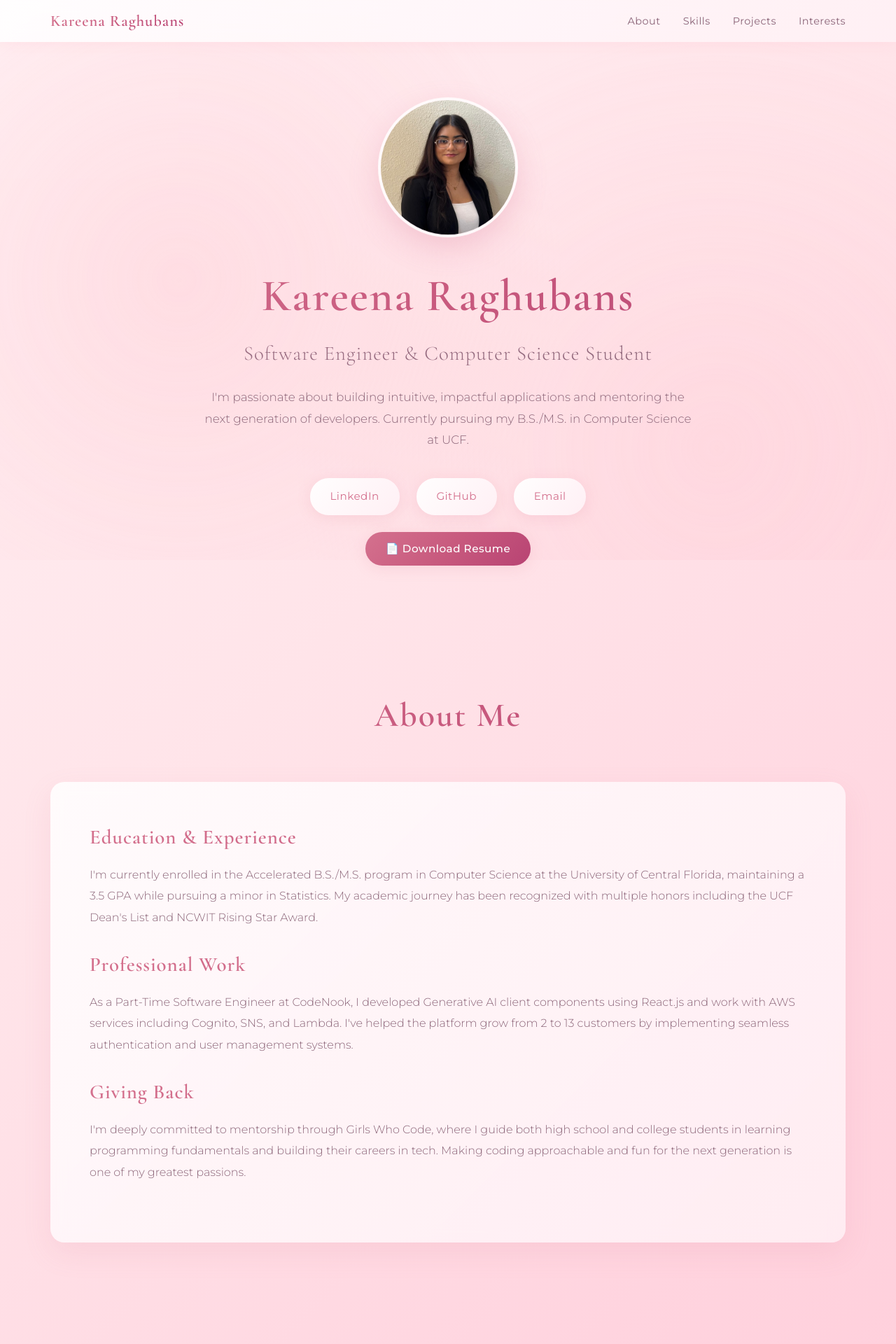
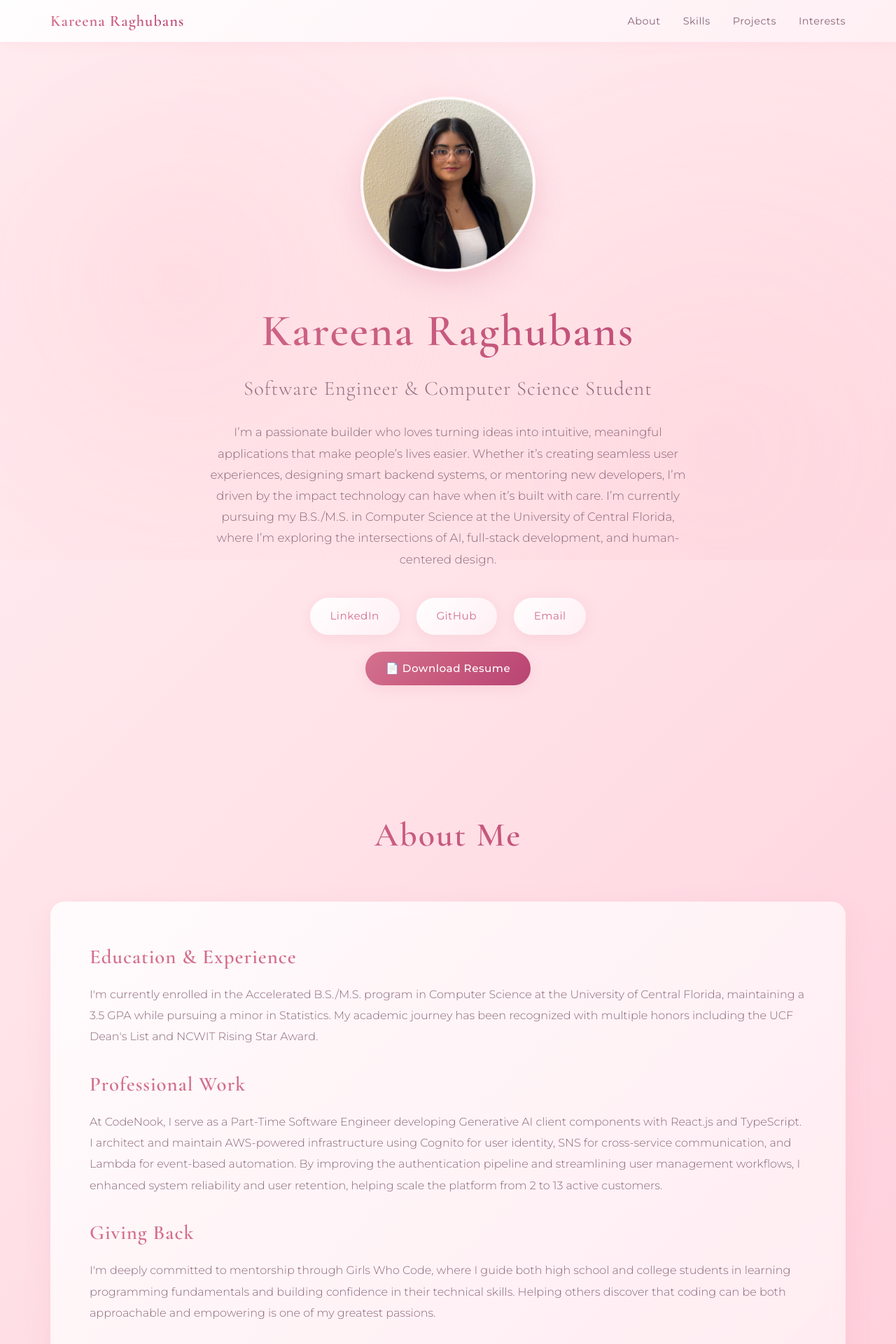
Before and after one commit to JumDum1101/Kareena_Raghubans_Personal_Website, a React (Vite) app: page / in a window 1280 px wide. Shown: the top 1920 px of the page at 70% size. Built offline with nearby package versions, Linux system fonts and the light colour scheme.

Commit message:
changed some styling and descriptions

```diff
--- a/src/App.css
+++ b/src/App.css
@@ -214,8 +214,8 @@ nav {
 }
 
 .profile-image {
-  width: 200px;
-  height: 200px;
+  width: 250px;
+  height: 250px;
   border-radius: 50%;
   object-fit: cover;
   margin: 0 auto 2rem;
@@ -827,8 +827,8 @@ footer p {
 }
 
 .upload-placeholder {
-  width: 200px;
-  height: 200px;
+  width: 300px;
+  height: 300px;
   border-radius: 50%;
   background: linear-gradient(135deg, #ffe4e9 0%, #ffd4df 50%, #ffc8d6 100%);
   display: flex;
--- a/src/App.jsx
+++ b/src/App.jsx
@@ -71,8 +71,7 @@ function App() {
           <h1>Kareena Raghubans</h1>
           <h2>Software Engineer & Computer Science Student</h2>
           <p>
-            I'm passionate about building intuitive, impactful applications and mentoring the next
-            generation of developers. Currently pursuing my B.S./M.S. in Computer Science at UCF.
+            I’m a passionate builder who loves turning ideas into intuitive, meaningful applications that make people’s lives easier. Whether it’s creating seamless user experiences, designing smart backend systems, or mentoring new developers, I’m driven by the impact technology can have when it’s built with care. I’m currently pursuing my B.S./M.S. in Computer Science at the University of Central Florida, where I’m exploring the intersections of AI, full-stack development, and human-centered design.
           </p>
 
           <div className="social-links">
@@ -108,18 +107,12 @@ function App() {
 
             <h3>Professional Work</h3>
             <p>
-              As a Part-Time Software Engineer at CodeNook, I developed Generative AI client
-              components using React.js and work with AWS services including Cognito, SNS, and Lambda.
-              I've helped the platform grow from 2 to 13 customers by implementing seamless
-              authentication and user management systems.
+              At CodeNook, I serve as a Part-Time Software Engineer developing Generative AI client components with React.js and TypeScript. I architect and maintain AWS-powered infrastructure using Cognito for user identity, SNS for cross-service communication, and Lambda for event-based automation. By improving the authentication pipeline and streamlining user management workflows, I enhanced system reliability and user retention, helping scale the platform from 2 to 13 active customers.
             </p>
 
             <h3>Giving Back</h3>
             <p>
-              I'm deeply committed to mentorship through Girls Who Code, where I guide both high
-              school and college students in learning programming fundamentals and building their
-              careers in tech. Making coding approachable and fun for the next generation is one of
-              my greatest passions.
+              I'm deeply committed to mentorship through Girls Who Code, where I guide both high school and college students in learning programming fundamentals and building confidence in their technical skills. Helping others discover that coding can be both approachable and empowering is one of my greatest passions.
             </p>
           </div>
         </div>
@@ -248,9 +241,9 @@ function App() {
             </div>
 
             <div className="interest-card">
-              <div className="interest-icon">🏆</div>
-              <h3>Competitive Programming</h3>
-              <p>First place winner at Lockheed Martin Code Quest 2022, passionate about problem-solving challenges</p>
+              <div className="interest-icon">📊</div>
+              <h3>Data Analysis</h3>
+              <p>Applying statistical methods and computational tools to interpret complex datasets</p>
             </div>
           </div>
         </div>
```
